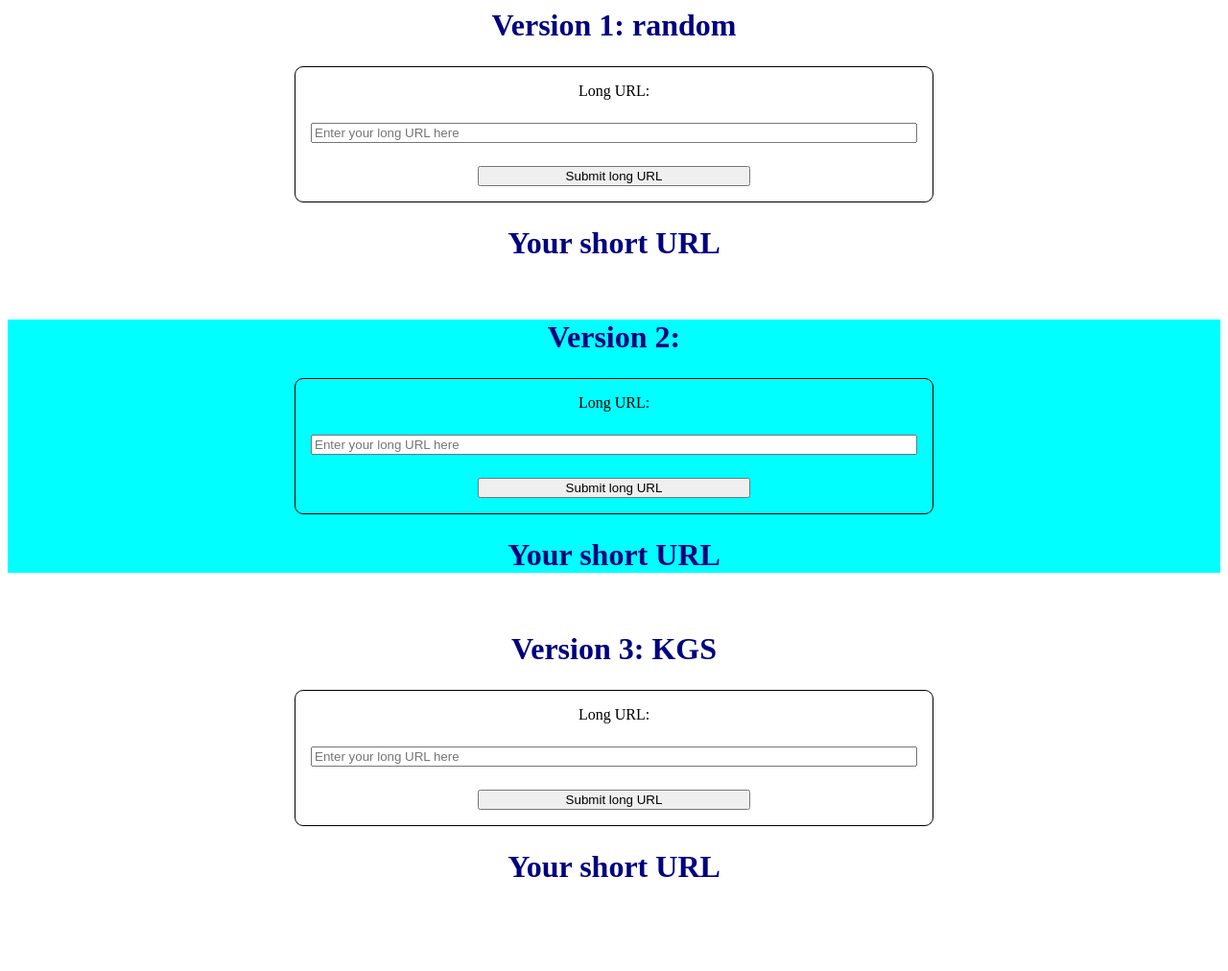
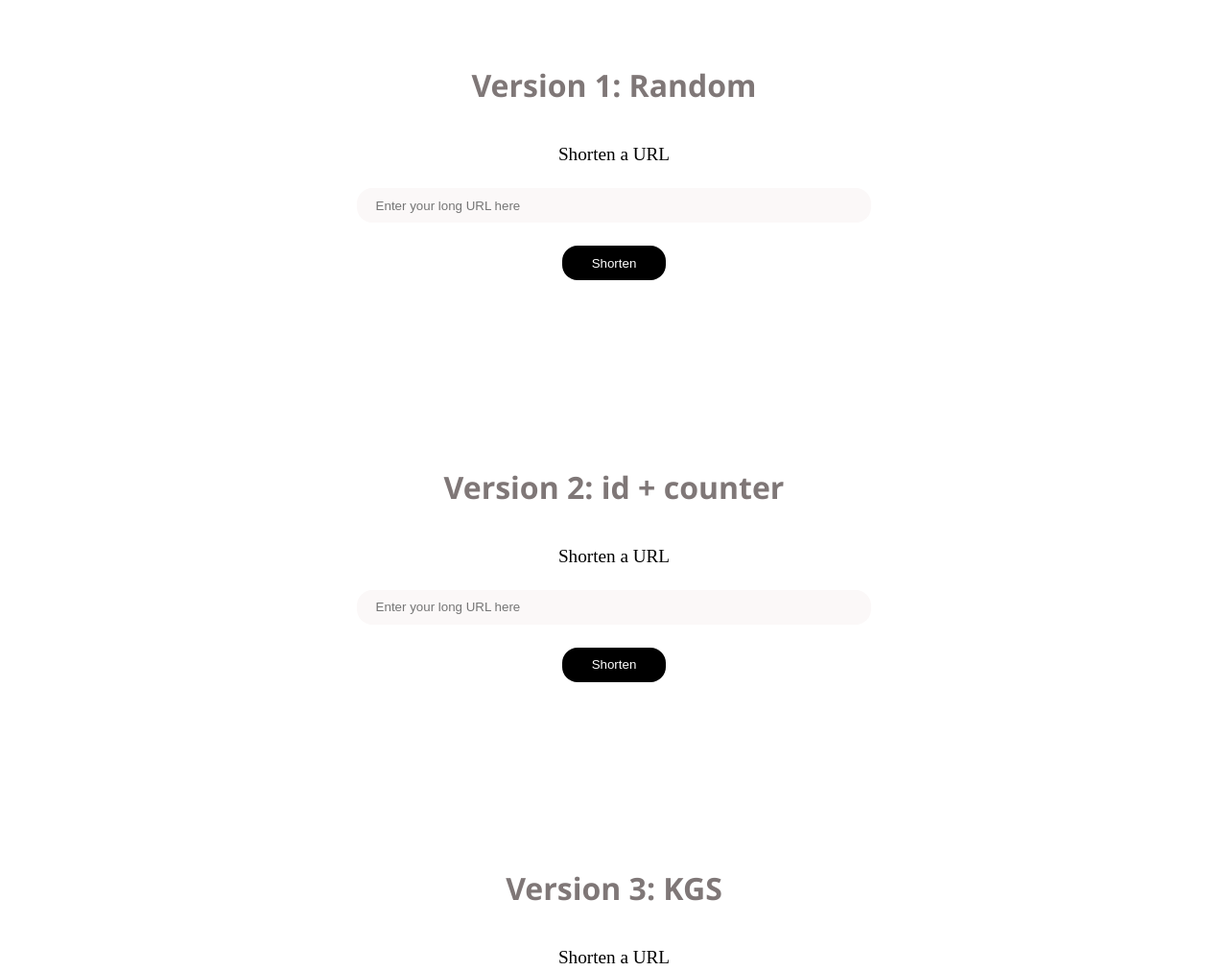
Before and after one commit to timmy304681/shorten_url, a website: page public/index.html in a window 1280 px wide. Shown: the top 1012 px of the page at 96% size. Before the commit the page ends 943 px from the top, so only its background shows below. Drawn offline with Linux system fonts and the light colour scheme.

Commit message:
fix: front end page layout & styles

```diff
--- a/public/index.html
+++ b/public/index.html
@@ -7,27 +7,35 @@
   </head>
   <body>
     <div id="v1">
-      <h1>Version 1: random</h1>
+      <h1>Version 1: Random</h1>
       <div id="longURLBox">
-        <label for="longURL">Long URL:</label>
-        <input type="text" id="longURL1" placeholder="Enter your long URL here" required />
-        <button id="submitLongURL1">Submit long URL</button>
+        <label for="longURL">Shorten a URL</label>
+        <input
+          type="text"
+          id="longURL1"
+          placeholder="Enter your long URL here"
+          required
+        />
+        <button id="submitLongURL1">Shorten</button>
       </div>
       <div>
-        <h1>Your short URL</h1>
         <div id="short1"></div>
       </div>
     </div>
     <br />
     <div id="v2">
-      <h1>Version 2:</h1>
+      <h1>Version 2: id + counter</h1>
       <div id="longURLBox">
-        <label for="longURL">Long URL:</label>
-        <input type="text" id="longURL2" placeholder="Enter your long URL here" required />
-        <button id="submitLongURL2">Submit long URL</button>
+        <label for="longURL">Shorten a URL</label>
+        <input
+          type="text"
+          id="longURL2"
+          placeholder="Enter your long URL here"
+          required
+        />
+        <button id="submitLongURL2">Shorten</button>
       </div>
       <div>
-        <h1>Your short URL</h1>
         <div id="short2"></div>
       </div>
     </div>
@@ -35,12 +43,16 @@
     <div id="v3">
       <h1>Version 3: KGS</h1>
       <div id="longURLBox">
-        <label for="longURL">Long URL:</label>
-        <input type="text" id="longURL3 " placeholder="Enter your long URL here" required />
-        <button id="submitLongURL3">Submit long URL</button>
+        <label for="longURL">Shorten a URL</label>
+        <input
+          type="text"
+          id="longURL3 "
+          placeholder="Enter your long URL here"
+          required
+        />
+        <button id="submitLongURL3">Shorten</button>
       </div>
       <div>
-        <h1>Your short URL</h1>
         <div id="short3"></div>
       </div>
     </div>
--- a/public/styles/index.css
+++ b/public/styles/index.css
@@ -3,33 +3,66 @@ body {
 }
 
 h1 {
-  color: navy;
+  color: #7f7777;
+  font-family: "Segoe UI", Tahoma, Geneva, Verdana, sans-serif;
+}
+
+#v1,
+#v2,
+#v3 {
+  /* background-color: e0edfd; */
+  width: 45%;
+  margin: 30px auto 0;
+  padding: 16px;
+  border-radius: 9px;
+}
+
+#v3 {
+  margin-bottom: 36px;
 }
 
 #longURLBox {
-  width: 50%;
   display: flex;
-  border: 1px solid black;
-  border-radius: 9px;
   flex-direction: column;
   margin: 24px auto;
   gap: 24px;
   padding: 16px;
 }
 
-button {
-  width: 45%;
-  margin: 0 auto;
+label {
+  font-size: larger;
 }
 
-#short {
-  border: 1px solid grey;
-  border-radius: 9px;
-  width: 55%;
-  height: 24px;
-  margin: 0 auto;
+input {
+  height: 36px;
+  border-radius: 16px;
+  border: none;
+  background-color: #fbf8f8;
+  padding-left: 20px;
 }
 
-#v2 {
-  background-color: aqua;
+input:focus {
+  outline: none;
 }
+
+button {
+  width: 20%;
+  height: 36px;
+  margin: 0 auto;
+  background-color: black;
+  color: #fff;
+  border-radius: 16px;
+  border: none;
+  cursor: pointer;
+}
+
+#short1,
+#short2,
+#short3 {
+  border-radius: 9px;
+  color: #483f3f;
+  height: 36px;
+  margin: 0 auto;
+  padding-top: 16px;
+  font-family: Arial, Helvetica, sans-serif;
+}
```
